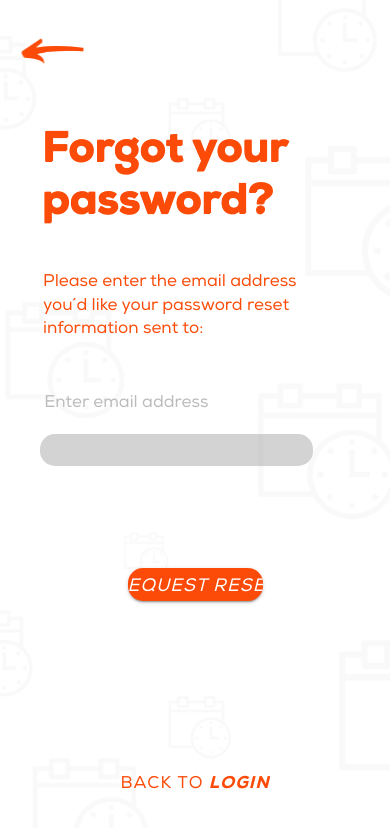
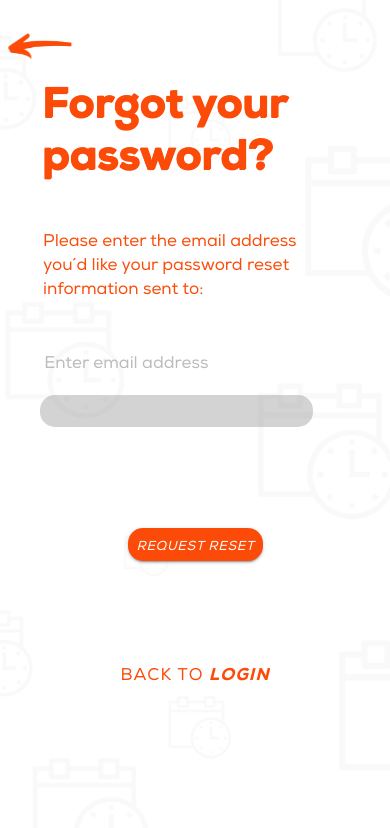
Before and after one commit to WilfredoHernandez/RTApp, a React (Create React App) app: page /Forget in a window 390 px wide. Shown: the top 828 px of the page. Built offline with nearby package versions, Linux system fonts and the light colour scheme.

Commit message:
imporved responsiveness in all devices of the view forgotView

```diff
--- a/src/pages/Forget.scss
+++ b/src/pages/Forget.scss
@@ -5,8 +5,8 @@
 
 .flechaIrForget{
   position: relative;
-  width: 45%; height: 4%;
-  left: -35px; top: 35px;
+  width: 46%; height: 5%;
+  left: -50px; top: 30px;
   transform: scalex(-1);
 }
 
@@ -69,13 +69,15 @@
 #requestButton{
   width: 135px;
   height: 37px;
-  font-size: 18px;
+  font-size: small;
   font-style: italic;
   --background: #fc4b08;
   --padding-top: 5px;
   --border-radius: 15px;
   margin-top: 8vh;
   }
+
+
 
 #backLogin{
   width: 150px;
@@ -90,11 +92,11 @@
   }
 
 #forgetFooter {
-  margin-top: 18vh;
+  margin-top: 10vh;
 }
 
 /* Media query to adapt design to screebs with max-width of 375px*/
-@media screen and (max-width: 375px) {
+@media screen and (min-width: 375px)  {
   .flechaIr {
     left: -37px;
     top: 24px;
@@ -125,13 +127,13 @@
   #requestButton {
     width: 120px;
     height: 33px;
-    font-size: 16px;
+    font-size: small;
   }
 
-  #backLogin {
+ #forgetFooter {
     font-size: 15px;
+    margin-top:10vh;
   }
-
 }
 
 
@@ -170,11 +172,12 @@
   #requestButton {
     width: 120px;
     height: 33px;
-    font-size: 16px;
+    font-size: small;
   }
 
-  #backLogin {
+  #forgetFooter{
     font-size: 15px;
+    margin-top: 10vh;
   }
 }
 
@@ -184,9 +187,64 @@
     top: 30vh;
     left: 20vw;
   }
+  #requestButton{
+    width: 135px;
+    height: 37px;
+    font-size: small;
+    font-style: italic;
+    --background: #fc4b08;
+    --padding-top: 5px;
+    --border-radius: 15px;
+    margin-top: 8vh;
+    }
+    #backLogin{
+      margin-top: -10%;
+      width: 150px;
+      height: 30px;
+      font-size: 14px;
+      color: #fc4b08;
+      }
+}
+@media screen and (min-width: 411px) and (max-height: 731){
+  #backLogin {
+    top: 30vh;
+    left: 20vw;
+    font-size: 16px;
+    height: 30px;
+    width: 150px;
+  }
+}
+@media screen and (min-width: 360px) and (max-height: 760px) {
+  #backLogin {
+    top: 30vh;
+    left: 20vw;
+  }
+  .forgetHeader{
+    margin-top: 1%;
+    position: relative;
+    width: 8em; height: 23%;
+    top: 9.5%; right: 150%;
+    bottom: 0px; left: 0.7em;
+    color: #fc4b08;
+    font-size: 43px;
+    font-weight: 900;
+    text-shadow: 0px 1px, 1px 0px;
+    text-align: start;
+    padding-left: 12px;
+  }
+  .forgetSubheader {
+    margin-top: 5%;
+    font-size: 17px;
+    padding-top: 20px;
+  }
+}
+@media screen and (min-width: 810px) and (max-height: 1080px) {
+  .forgetHeader{
+    margin-top: 50%;
+  }
 }
 /*Media query to adapt design to screens with min-height of 800px*/
-@media screen and (min-height: 800px) {
+@media screen and (min-width: 360px) and (min-height: 799px) {
   .flechaIr {
     left: -37px;
     top: 24px;
@@ -195,13 +253,16 @@
   }
 
   .forgetHeader {
+    display: flex;
     font-size: 43px;
-    margin-top: 13px;
+    margin-top: -10%;
+    justify-content:flex-start;
   }
 
   .forgetSubheader {
     font-size: 17px;
     padding-top: 20px;
+    margin-top: 1%;
   }
 
   #requestContainer {
@@ -222,7 +283,7 @@
   #requestButton {
     width: 135px;
     height: 33px;
-    font-size: 18px;
+    font-size: small;
     margin-top: 12vh;
   }
 
@@ -233,7 +294,7 @@
 }
 
 /*Media query to adapt design to screens with min-height of 1024px*/
-@media screen and (min-width: 1024px){
+@media screen and (min-width: 1024px) {
   .flechaIr {
     left: -37px;
     top: 85px;
@@ -272,7 +333,7 @@
   #requestButton {
     width: 300px;
     height: 80px;
-    font-size: 40px;
+    font-size: xx-large;
     margin-top: 12vh;
     --border-radius: 100px;
   }
@@ -336,5 +397,4 @@
     width: 300px;
     height: 100px;
   }
-
 }
```
